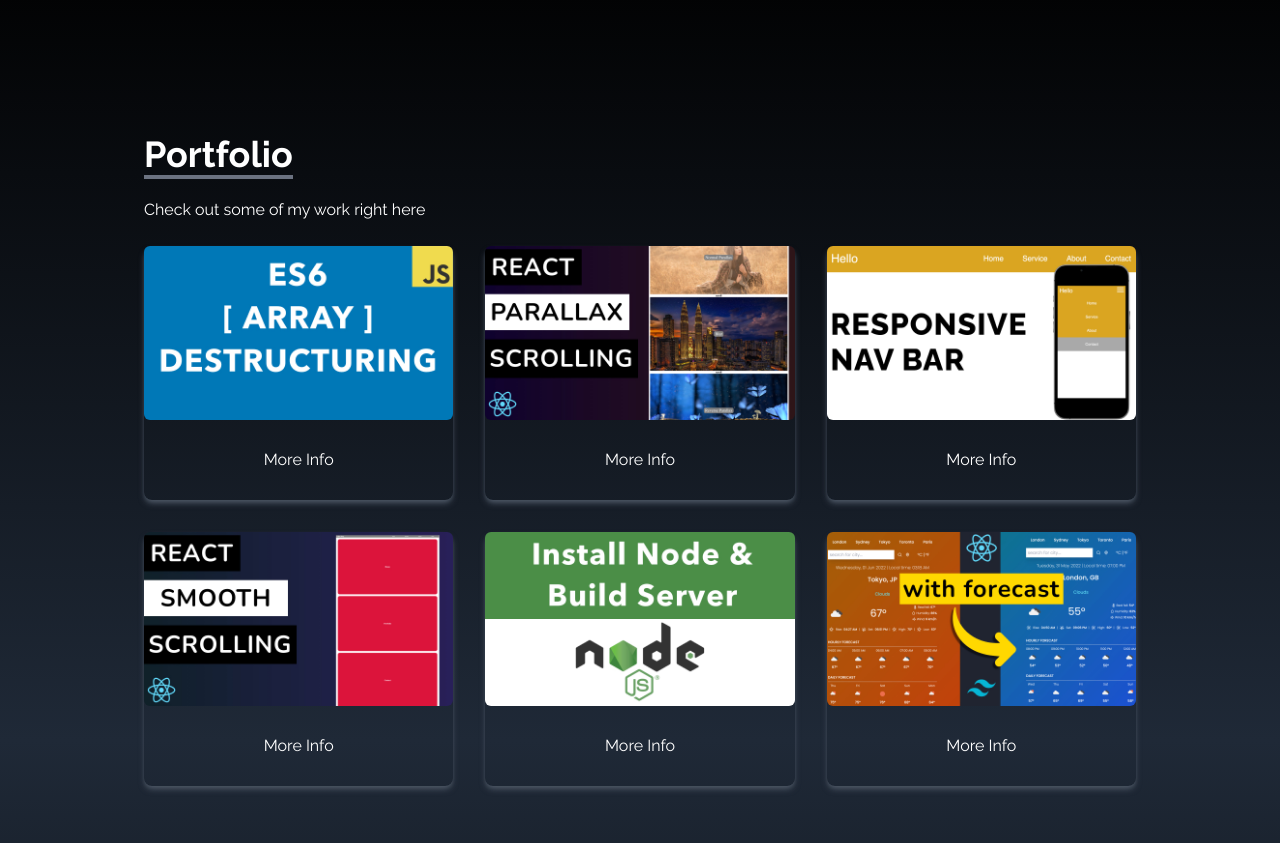
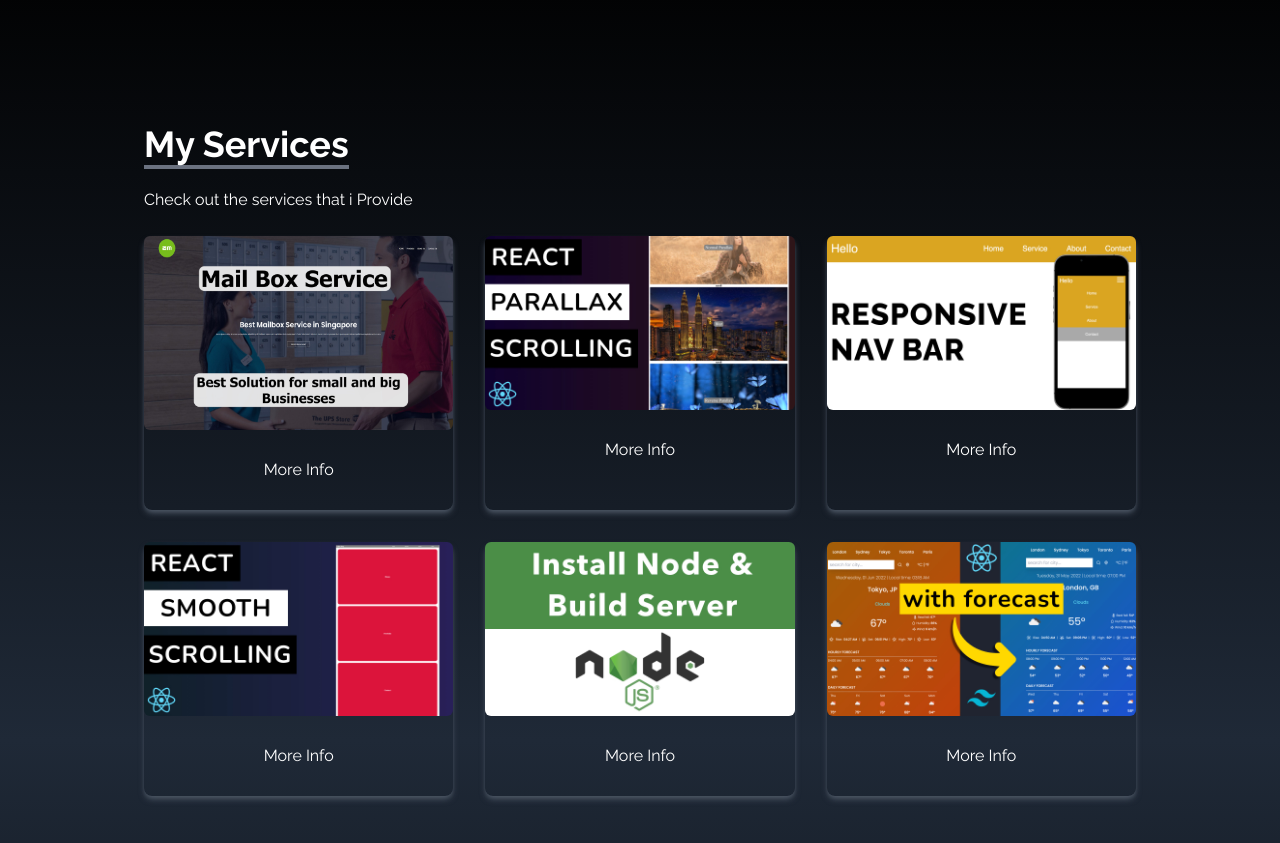
Before and after one commit to Clarionxk/Portfolio1, a React (Create React App) app: page / in a window 1280 px wide. Shown: the part 1660-2503 px from the top of the page. Built offline with nearby package versions, Linux system fonts and the light colour scheme; the HTML template or start-up script is replaced by a standard one.

Commit message:
Services update

```diff
--- a/src/components/Portfolio.jsx
+++ b/src/components/Portfolio.jsx
@@ -12,7 +12,7 @@ const Portfolio = () => {
       id: 1,
       src: arrayDestruct,
       href: function(){
-        window.open("https://www.w3schools.com");
+        window.open("https://spiffy-cuchufli-f36462.netlify.app/");
       },
     },
     {
@@ -45,9 +45,9 @@ const Portfolio = () => {
       <div className="max-w-screen-lg p-4 mx-auto flex flex-col justify-center w-full h-full">
         <div className="-mr-6 pt-60">
           <p className="text-4xl font-bold inline border-b-4 border-gray-500">
-            Portfolio
+            My Services
           </p>
-          <p className="py-6">Check out some of my work right here</p>
+          <p className="py-6">Check out the services that i Provide</p>
         </div>
 
         <div className="grid sm:grid-cols-2 md:grid-cols-3 gap-8 px-12 sm:px-0">
```
Also changed, not shown: src/assets/portfolio/arrayDestruct.jpg.
